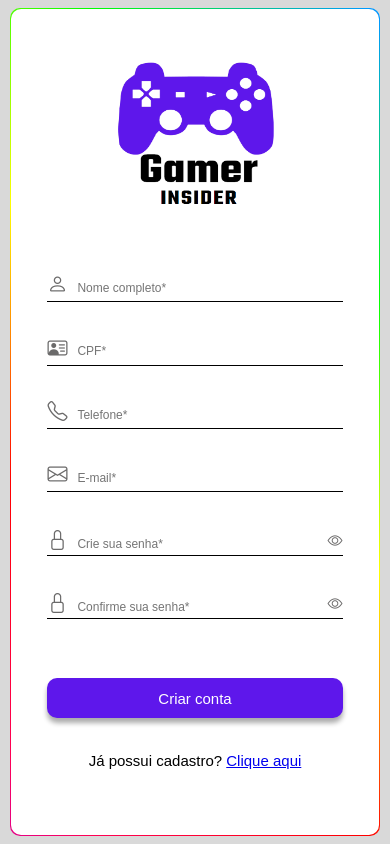
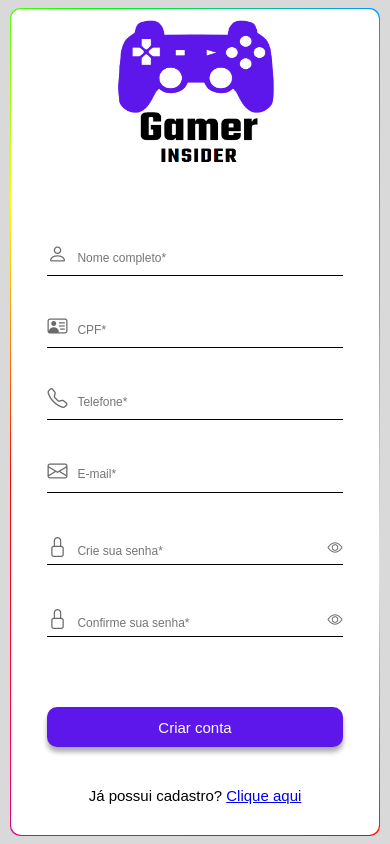
Before and after one commit to EduardoLangner/ecommerceFrontend, a React (Create React App) app: page /signup in a window 390 px wide. Built offline with nearby package versions, Linux system fonts and the light colour scheme.

Commit message:
feat: signup screen all responsive

```diff
--- a/src/components/molecules/CreateAccount/index.css
+++ b/src/components/molecules/CreateAccount/index.css
@@ -225,7 +225,7 @@
 
     .create-account-form {
         width: 100%;
-        height: 70%;
+        height: 85%;
     }
 
 }
```
